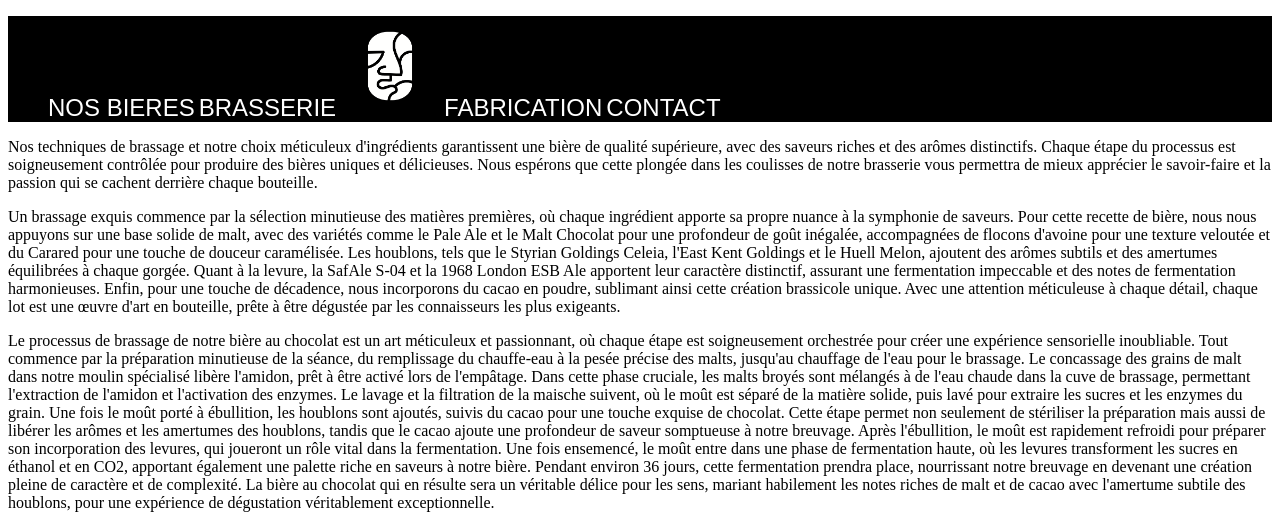
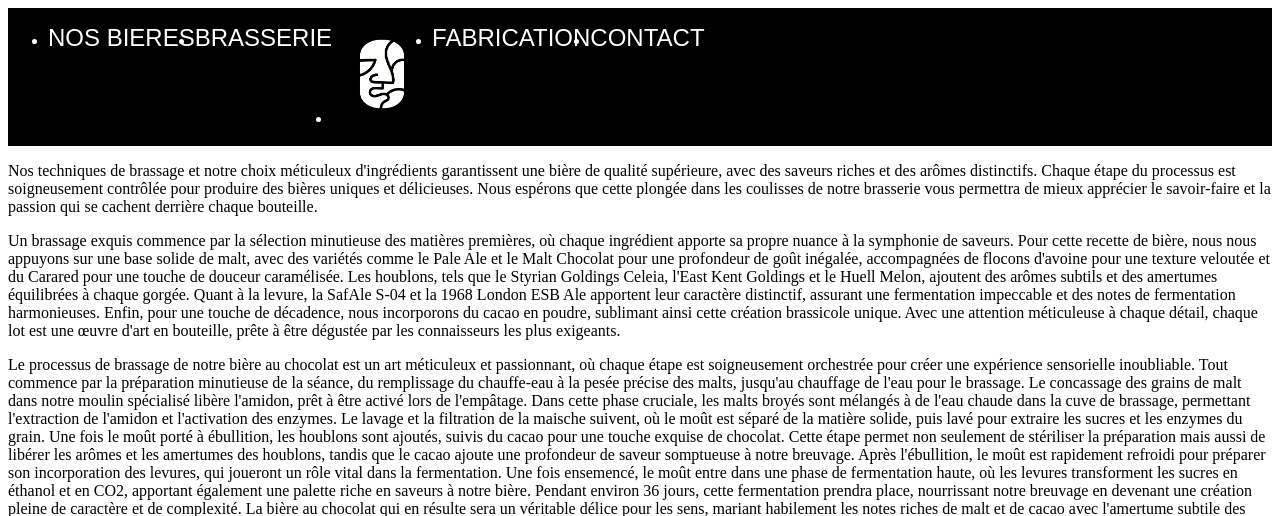
Before and after one commit to j3eyy/B2_MAYEL, a PHP site: page /fabrication.php in a window 1280 px wide; the page is wider, and only the part inside the window is pictured. Shown: the top 516 px of that part. Run offline with PHP 8.4, Linux system fonts and the light colour scheme; some web fonts are replaced.

Commit message:
push header css

```diff
--- a/public/css/header.css
+++ b/public/css/header.css
@@ -3,7 +3,7 @@ header {
 }
 
 
-header li {
+ul {
     display: inline-flex;
     text-decoration: none;
     color: white;
```
